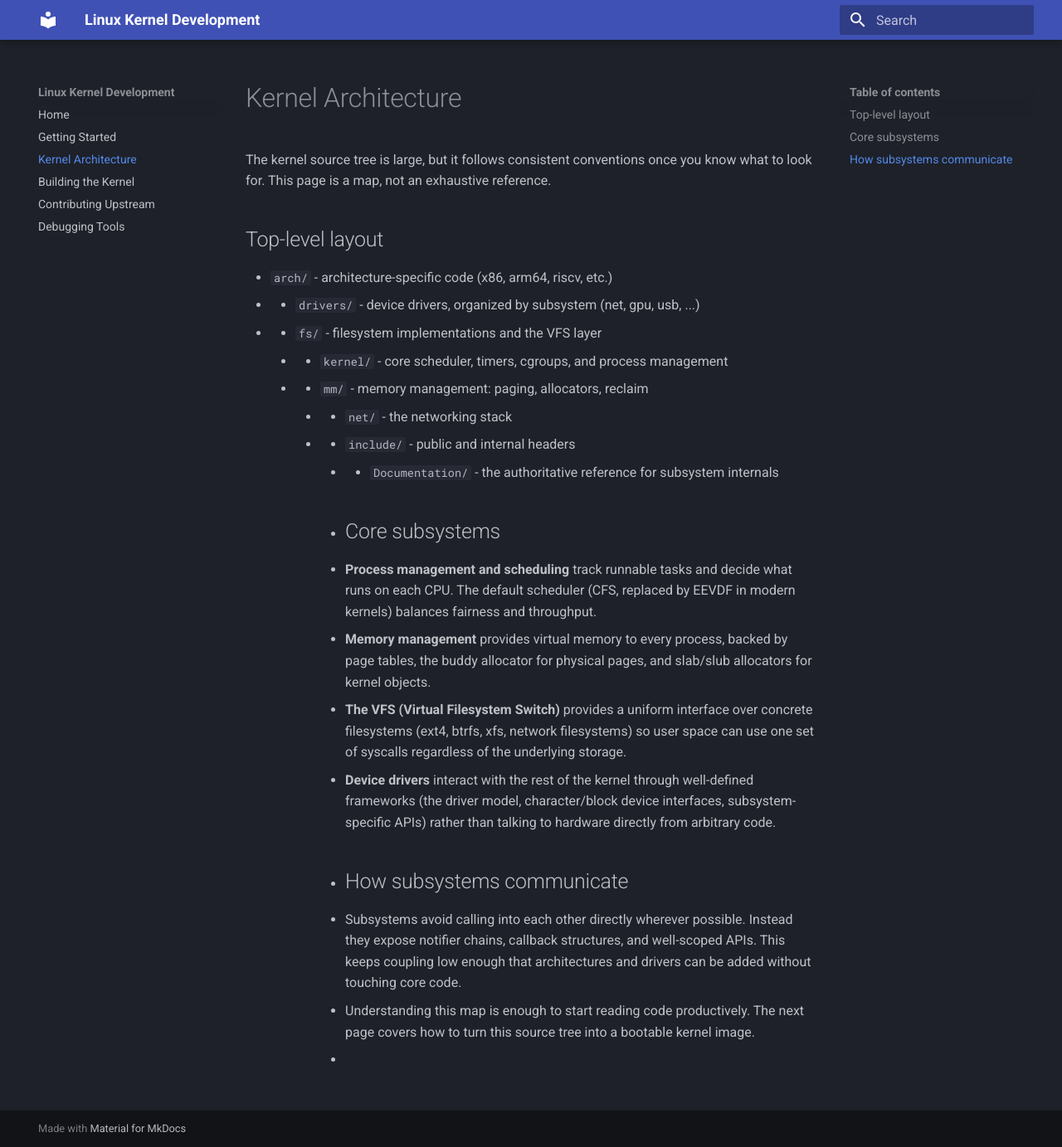
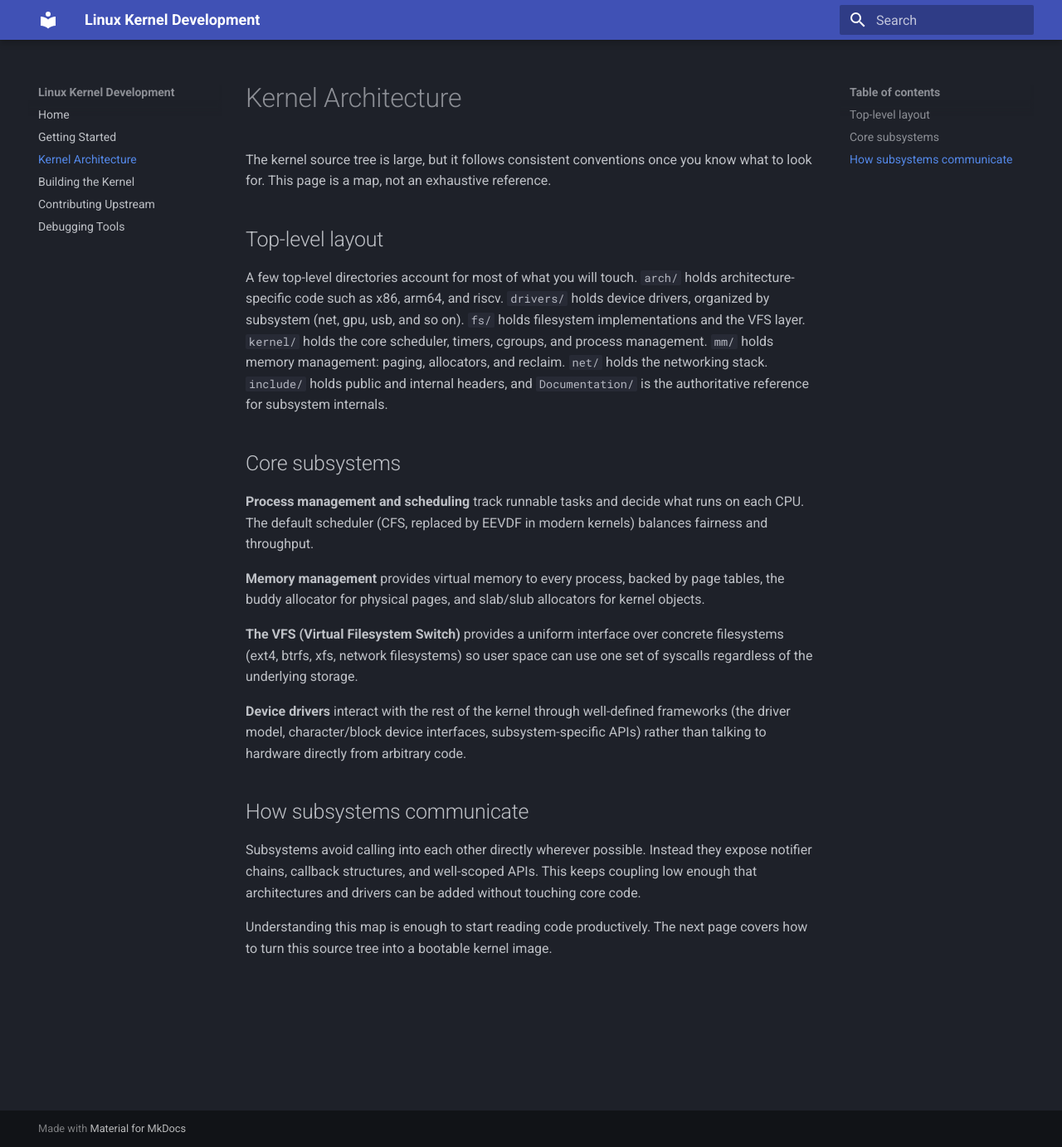
Before and after one commit to AI-Maddy/linux-kernel-development, an MkDocs documentation site: the page built from docs/kernel-architecture.md, in a window 1280 px wide and 1383 px high. Shown: the whole window at 83% size. Built offline with MkDocs 1.6.1 and Material for MkDocs 9.7.7, drawn with Linux system fonts in a browser that asks for light colours.

Commit message:
Update kernel-architecture.md

```diff
--- a/docs/kernel-architecture.md
+++ b/docs/kernel-architecture.md
@@ -4,28 +4,20 @@ The kernel source tree is large, but it follows consistent conventions once you
 
 ## Top-level layout
 
-- `arch/` - architecture-specific code (x86, arm64, riscv, etc.)
-- - `drivers/` - device drivers, organized by subsystem (net, gpu, usb, ...)
-  - - `fs/` - filesystem implementations and the VFS layer
-    - - `kernel/` - core scheduler, timers, cgroups, and process management
-      - - `mm/` - memory management: paging, allocators, reclaim
-        - - `net/` - the networking stack
-          - - `include/` - public and internal headers
-            - - `Documentation/` - the authoritative reference for subsystem internals
+A few top-level directories account for most of what you will touch. `arch/` holds architecture-specific code such as x86, arm64, and riscv. `drivers/` holds device drivers, organized by subsystem (net, gpu, usb, and so on). `fs/` holds filesystem implementations and the VFS layer. `kernel/` holds the core scheduler, timers, cgroups, and process management. `mm/` holds memory management: paging, allocators, and reclaim. `net/` holds the networking stack. `include/` holds public and internal headers, and `Documentation/` is the authoritative reference for subsystem internals.
 
-              - ## Core subsystems
+## Core subsystems
 
-              - **Process management and scheduling** track runnable tasks and decide what runs on each CPU. The default scheduler (CFS, replaced by EEVDF in modern kernels) balances fairness and throughput.
+**Process management and scheduling** track runnable tasks and decide what runs on each CPU. The default scheduler (CFS, replaced by EEVDF in modern kernels) balances fairness and throughput.
 
-              - **Memory management** provides virtual memory to every process, backed by page tables, the buddy allocator for physical pages, and slab/slub allocators for kernel objects.
+**Memory management** provides virtual memory to every process, backed by page tables, the buddy allocator for physical pages, and slab/slub allocators for kernel objects.
 
-              - **The VFS (Virtual Filesystem Switch)** provides a uniform interface over concrete filesystems (ext4, btrfs, xfs, network filesystems) so user space can use one set of syscalls regardless of the underlying storage.
+**The VFS (Virtual Filesystem Switch)** provides a uniform interface over concrete filesystems (ext4, btrfs, xfs, network filesystems) so user space can use one set of syscalls regardless of the underlying storage.
 
-              - **Device drivers** interact with the rest of the kernel through well-defined frameworks (the driver model, character/block device interfaces, subsystem-specific APIs) rather than talking to hardware directly from arbitrary code.
+**Device drivers** interact with the rest of the kernel through well-defined frameworks (the driver model, character/block device interfaces, subsystem-specific APIs) rather than talking to hardware directly from arbitrary code.
 
-              - ## How subsystems communicate
+## How subsystems communicate
 
-              - Subsystems avoid calling into each other directly wherever possible. Instead they expose notifier chains, callback structures, and well-scoped APIs. This keeps coupling low enough that architectures and drivers can be added without touching core code.
+Subsystems avoid calling into each other directly wherever possible. Instead they expose notifier chains, callback structures, and well-scoped APIs. This keeps coupling low enough that architectures and drivers can be added without touching core code.
 
-              - Understanding this map is enough to start reading code productively. The next page covers how to turn this source tree into a bootable kernel image.
-              -
+Understanding this map is enough to start reading code productively. The next page covers how to turn this source tree into a bootable kernel image.
```
